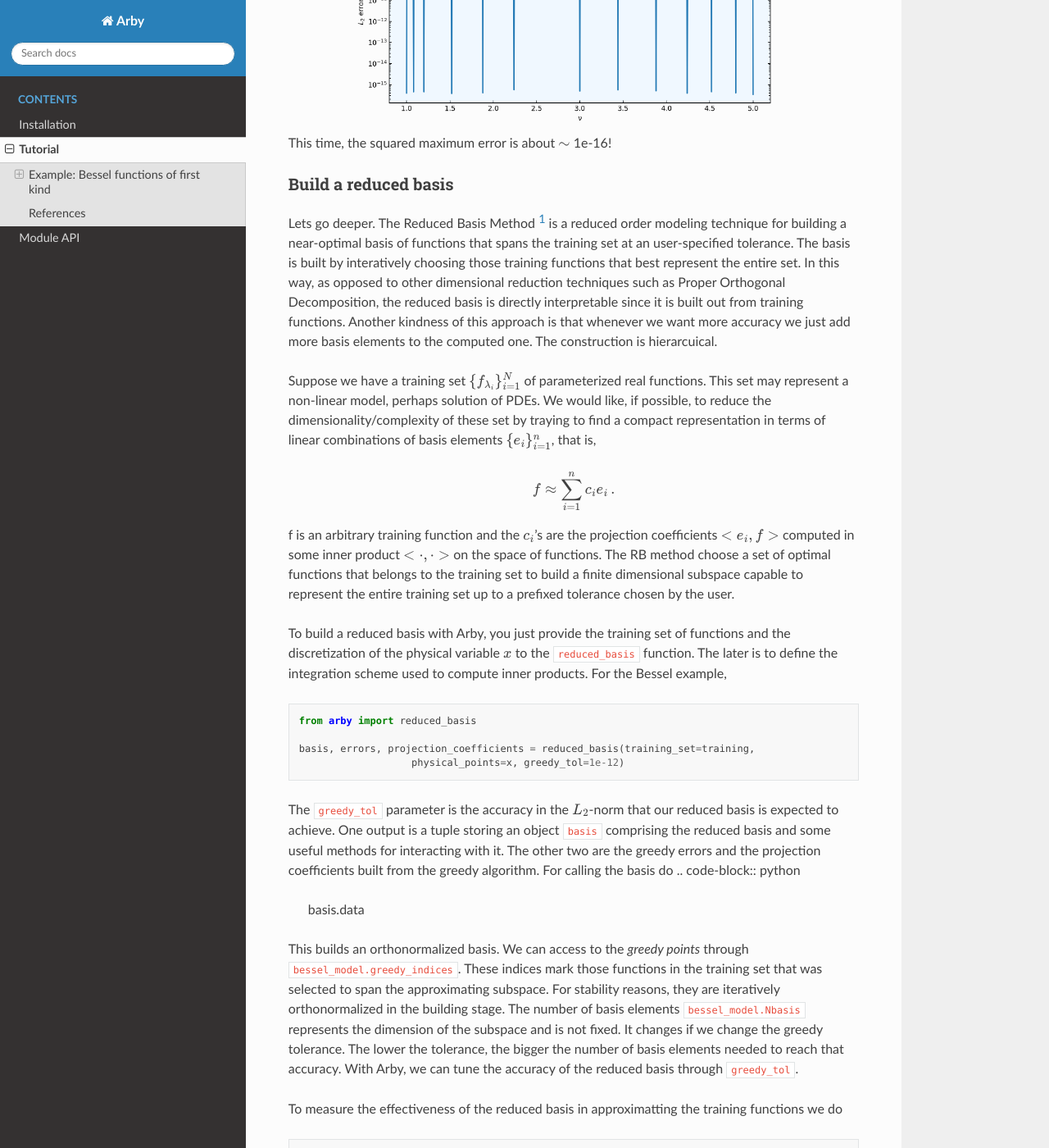
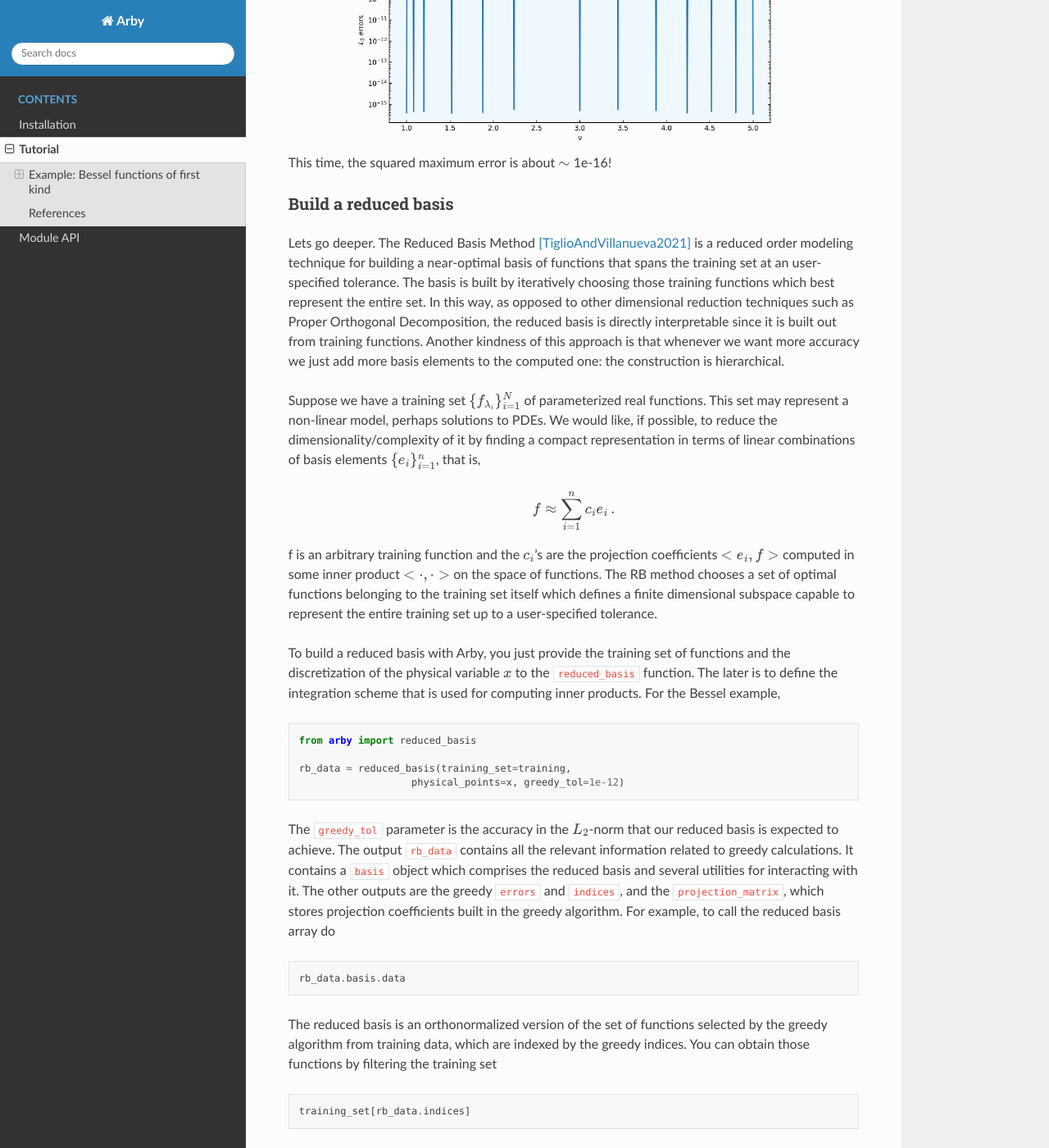
Before and after one commit to aaronuv/arby, a Sphinx documentation site: the page built from docs/source/tutorial.rst, in a window 1280 px wide and 1400 px high, scrolled down 3894 px. Shown: the whole window at 82% size. Built offline with Sphinx 7.4.7 and the Read the Docs theme 2.0.0, drawn with Linux system fonts in a browser that asks for light colours; pages that are not in the unit, such as notebooks, are missing from menus; some of the changed text lies outside the part shown.

Commit message:
update tutorial

```diff
--- a/docs/source/tutorial.rst
+++ b/docs/source/tutorial.rst
@@ -50,7 +50,8 @@ Note that ``par`` does not necessarily belong to the set of training parameters.
 
 As a mode of illustration, we plot both models, the original the surrogate :math:`J_\nu(x)`
 and the surrogate :math:`J_\nu^{sur}(x)`, at some parameter values in the interval :math:`[1,5]`.
-::
+
+.. code-block:: python
 
         import matplotlib.pyplot as plt
 
@@ -94,16 +95,17 @@ donde
     \|J_\nu\|^2 := \int_{[a,b]} |J_\nu(x)|^2 dx
 
 We compute this for an arbitrary parameter ``par`` simply by calling the ``integration``
-object defined inside the ``bessel_model``. This object comprises quadrature rules
-to define an integration scheme.
+suite defined inside the ``bessel_model.basis_`` object. It comprises quadrature rules
+to define integrals and inner products.
 ::
 
-        norm = bessel_model.integration.norm
+        norm = bessel_model.basis_.integration.norm
         L2_error = norm(BesselJ(par, x) - bessel_par)/norm(BesselJ(par, x))
 
 For ``par = 4.30`` it gives ``L2_error = 1.0434605267845736e-06``. Let us compute
 a validation benchmark for a dense parameter interval ``nu_val``.
-::
+
+.. code-block:: python
 
         # discretization 10X more dense than `nu`
         nu_val = np.linspace(1, 5, num=npoints*10)
@@ -125,19 +127,21 @@ Plot ``errors`` vs ``nu_val``.
 As we can see, the maximum error is about :math:`\sim` 1e-6 or, squared, :math:`\sim` 1e-12,
 which is the same value as the default value of the ``greedy_tol`` parameter of
 the ``ReducedOrderModel`` class:
-::
+
+.. code-block:: python
 
         bessel.greedy_tol
         >>> 1e-12
 
-This isn't a coincidence. The accuracy of the surrogate model is partly controlled
+This is not a coincidence. The surrogate model accuracy is partly controlled
 by ``greedy_tol`` (see the next section). Another parameter to improve the accuracy
 is ``poly_deg`` (Default=3) which dictates the polynomial order of the interpolation
-functions used to build the model.
+functions that are used for building the model.
 
 If we want to improve the accuracy, we just tune the ``greedy_tol`` and/or the ``poly_deg``
 parameters at the moment of generate the ``bessel_model`` object. For example,
-::
+
+.. code-block:: python
 
         # create the model
         bessel_model = ROM(training_set=training,
@@ -160,17 +164,17 @@ This time, the squared maximum error is about :math:`\sim` 1e-16!
 Build a reduced basis
 ^^^^^^^^^^^^^^^^^^^^^
 
-Lets go deeper. The Reduced Basis Method [1]_ is a reduced order modeling technique for building a
+Lets go deeper. The Reduced Basis Method [TiglioAndVillanueva2021]_ is a reduced order modeling technique for building a
 near-optimal basis of functions that spans the training set at an user-specified tolerance.
-The basis is built by interatively choosing those training functions that best represent the entire set.
+The basis is built by iteratively choosing those training functions which best represent the entire set.
 In this way, as opposed to other dimensional reduction techniques such as Proper Orthogonal Decomposition,
 the reduced basis is directly interpretable since it is built out from training functions. Another kindness
-of this approach is that whenever we want more accuracy we just add more basis elements to the computed one.
-The construction is hierarcuical.
+of this approach is that whenever we want more accuracy we just add more basis elements to the computed one:
+the construction is hierarchical.
 
 Suppose we have a training set :math:`\{f_{\lambda_i}\}_{i=1}^N` of parameterized real
-functions. This set may represent a non-linear model, perhaps solution of PDEs. We would
-like, if possible, to reduce the dimensionality/complexity of these set by traying to find a
+functions. This set may represent a non-linear model, perhaps solutions to PDEs. We would
+like, if possible, to reduce the dimensionality/complexity of it by finding a
 compact representation in terms of linear combinations of basis elements
 :math:`\{e_i\}_{i=1}^n`, that is,
 
@@ -180,53 +184,70 @@ compact representation in terms of linear combinations of basis elements
 
 f is an arbitrary training function and the :math:`c_i`'s are the projection coefficients
 :math:`<e_i,f>` computed in some inner product :math:`<\cdot,\cdot>` on the space of functions.
-The RB method choose a set of optimal functions that belongs to the training set to build a
-finite dimensional subspace capable to represent the entire training set up to a prefixed tolerance
-chosen by the user.
+The RB method chooses a set of optimal functions belonging to the training set itself which defines a
+finite dimensional subspace capable to represent the entire training set up to a user-specified tolerance.
 
 To build a reduced basis with Arby, you just provide the training set of functions and the
 discretization of the physical variable :math:`x` to the ``reduced_basis`` function.
-The later is to define the integration scheme used to compute inner products. For the
+The later is to define the integration scheme that is used for computing inner products. For the
 Bessel example,
 
 .. code-block:: python
 
         from arby import reduced_basis
 
-        basis, errors, projection_coefficients = reduced_basis(training_set=training,
+        rb_data = reduced_basis(training_set=training,
                            physical_points=x, greedy_tol=1e-12)
 
 The ``greedy_tol`` parameter is the accuracy in the :math:`L_2`-norm that our
-reduced basis is expected to achieve. One output is a tuple storing an object ``basis``
-comprising the reduced basis and some useful methods for interacting with it. The other two
-are the greedy errors and the projection coefficients built from the greedy algorithm.
-For calling the basis do
-.. code-block:: python
-
-        basis.data
-
-This builds an orthonormalized basis. We can access to the *greedy points* through
-``bessel_model.greedy_indices``. These indices mark those functions in the training
-set that was selected to span the approximating subspace. For stability reasons,
-they are iteratively orthonormalized in the building stage. The number of basis
-elements ``bessel_model.Nbasis`` represents the dimension of the subspace and is not
-fixed. It changes if we change the greedy tolerance. The lower the tolerance,
-the bigger the number of basis elements needed to reach that accuracy. With Arby,
-we can tune the accuracy of the reduced basis through ``greedy_tol``.
-
-To measure the effectiveness of the reduced basis in approximatting the training
-functions we do
+reduced basis is expected to achieve. The output ``rb_data`` contains all the relevant information
+related to greedy calculations. It contains a ``basis`` object which comprises the reduced basis and several
+utilities for interacting with it. The other outputs are the greedy ``errors`` and ``indices``,
+and the ``projection_matrix``, which stores projection coefficients built in the greedy algorithm.
+For example, to call the reduced basis array do
 
 .. code-block:: python
 
-        projected_f = bessel_model.project(f, reduced_basis)
-        squared_L2_error = bessel_model.integration.norm(f - projected_f)
+        rb_data.basis.data
 
+The reduced basis is an orthonormalized version of the set of functions selected by the
+greedy algorithm from training data, which are indexed by the greedy indices. You can obtain
+those functions by filtering the training set
 
+.. code-block:: python
+
+        training_set[rb_data.indices]
+
+For conditioning purposes, the greedy algorithm orthonormalizes these functions using the inner product
+implied by the integration scheme.
+
+The number of basis elements ``rb_data.basis.Nbasis_`` represents the dimension of the reduced space.
+It is not a fixed quantity since we change it by modifying the greedy tolerance. The lower the tolerance,
+the bigger the number of basis elements needed to reach that accuracy. With Arby,
+we can tune the accuracy of the reduced basis through the ``greedy_tol`` parameter.
+
+To measure the effectiveness of the reduced basis in approximating the training
+set just compute the norm of difference between a training function ``f`` and its
+projected version using the tools coming inside the ``rb_data.basis`` class object.
+
+.. code-block:: python
+
+        projected_f = rb_data.basis.project(f)
+        norm = rb_data.basis.integration.norm
+        L2_error = norm(f - projected_f)
+
+Or take a shortcut by doing
+
+.. code-block:: python
+
+        projection_error = rb_data.basis.projection_error
+        squared_L2_error = projection_error(f)
+
+The output is the square version of the error computed in the previous code block.
 
 References
 ----------
 
-.. [1] Scott E. Field, Chad R. Galley, Jan S. Hesthaven, Jason Kaye,
-       and Manuel Tiglio. Fast Prediction and Evaluation of Gravitational
-       Waveforms Using Surrogate Models. Phys. Rev. X 4, 031006
+.. [TiglioAndVillanueva2021] Reduced Order and Surrogate Models for
+   Gravitational Waves. Tiglio, M. and Villanueva A. arXiv:2101.11608
+   (2021)
```
Also changed, not shown: docs/notebooks/bessel.ipynb.
